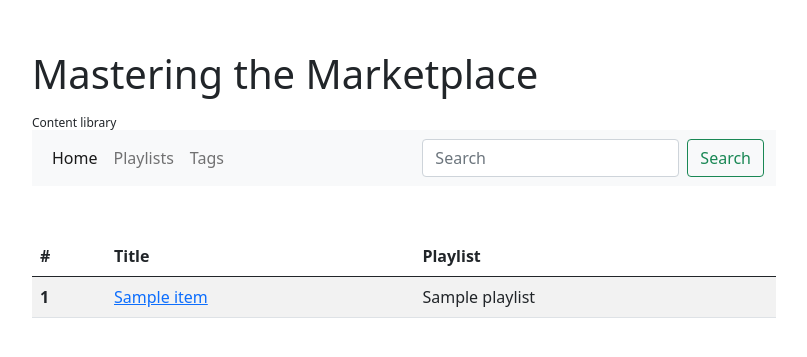
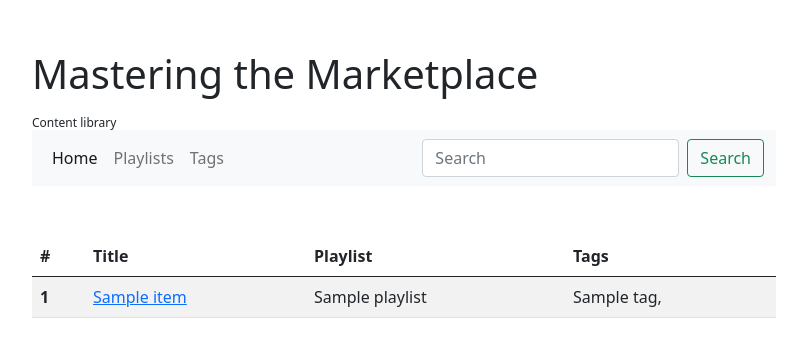
Before and after one commit to dstarr/mtm-content, a Flask app: page / in a window 1280 px wide. Shown: the top 357 px of the page, without its empty margins (236-1043 px from the left). Run offline with Flask 3, Linux system fonts and the light colour scheme; a database or web service that is not in the repository returns one stand-in record (values such as "Sample title").

Commit message:
listing tags and playlists

```diff
--- a/src/mtm_admin/app/templates/index.html
+++ b/src/mtm_admin/app/templates/index.html
@@ -11,6 +11,7 @@
         <th scope="col">#</th>
         <th scope="col">Title</th>
         <th scope="col">Playlist</th>
+        <th scope="col">Tags</th>
       </tr>
     </thead>
     <tbody>
@@ -20,6 +21,12 @@
           <th scope="row">{{ loop.index }}</td>
             <td><a href="{{ url_for('module_detail', module_id = item.module.id) }}">{{ item.module.title }}</a></td>
             <td>{{ item.playlist.name }}</td>
+            <td>
+              {% for tag in item.module["tags"] %}
+                {{ tag }},
+              {% endfor %}
+            </td>
+
 
           </tr>
         </tr>
```
